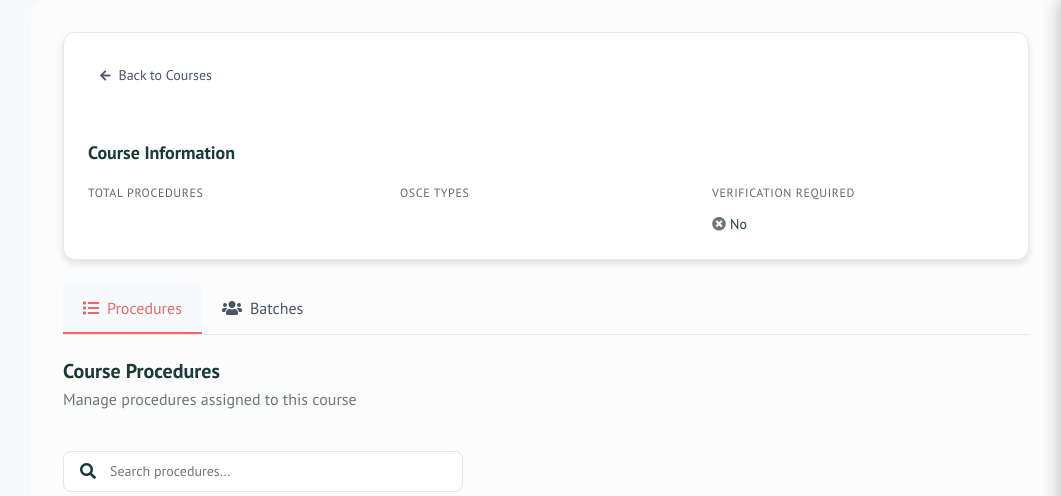
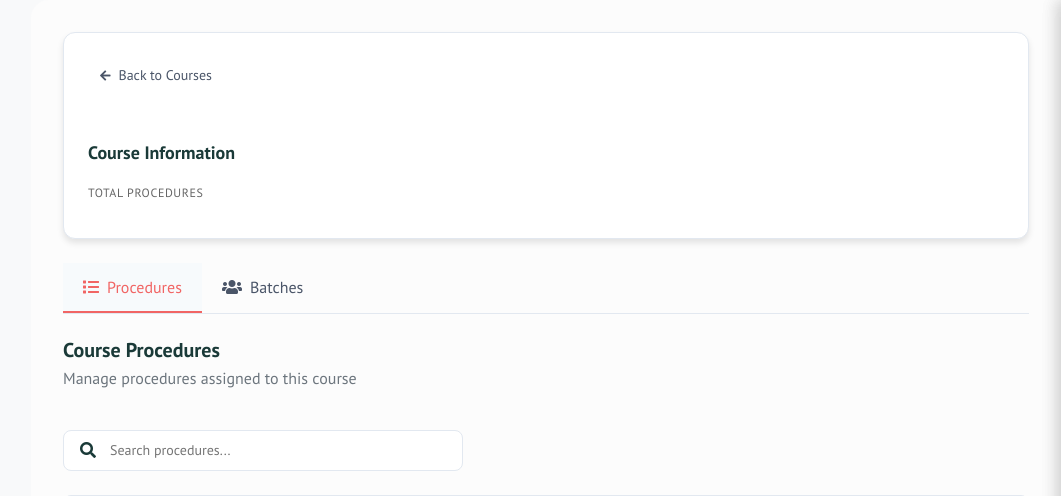
Before and after one commit to nayan-astrico/Ebek, a Django app: template assessments/templates/assessments/course_detail.html in a window 1280 px wide. Shown: the top 496 px of the page, without its empty margins (219-1280 px from the left). Run offline with Django 3.2, Linux system fonts and the light colour scheme; the template is opened without the code that fills it, so the values that code supplies are empty; some libraries are stand-ins or nearby versions.

Commit message:
Update course_detail.html

```diff
--- a/assessments/templates/assessments/course_detail.html
+++ b/assessments/templates/assessments/course_detail.html
@@ -40,7 +40,7 @@
                     <span class="info-value">{{ course.total_procedures }}</span>
                 </div>
 
-                <div class="info-item">
+                <!-- <div class="info-item">
                     <label>OSCE Types</label>
                     <div class="osce-types-display">
                         {% for osce_type in course.osce_types %}
@@ -57,7 +57,7 @@
                             <i class="fas fa-times-circle text-muted"></i> No
                         {% endif %}
                     </span>
-                </div>
+                </div> -->
             </div>
         </div>
     </div>
```
